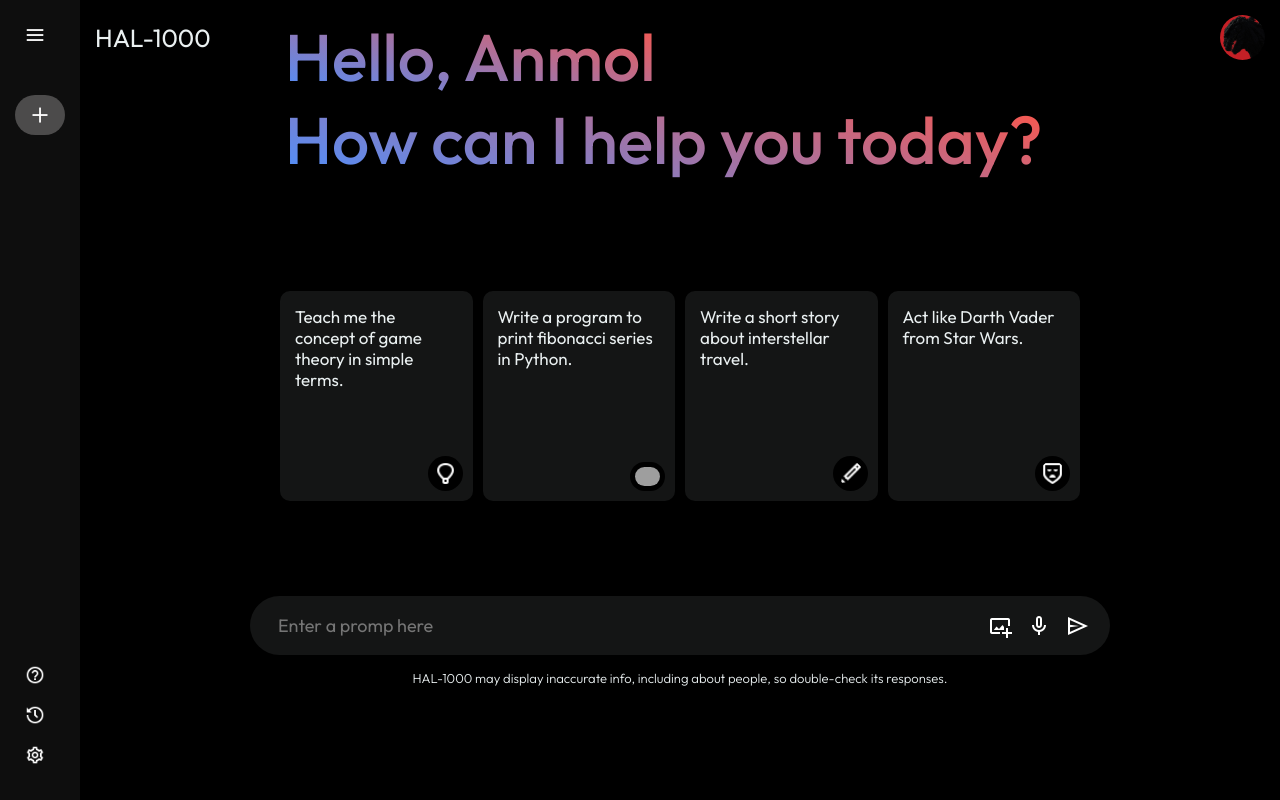
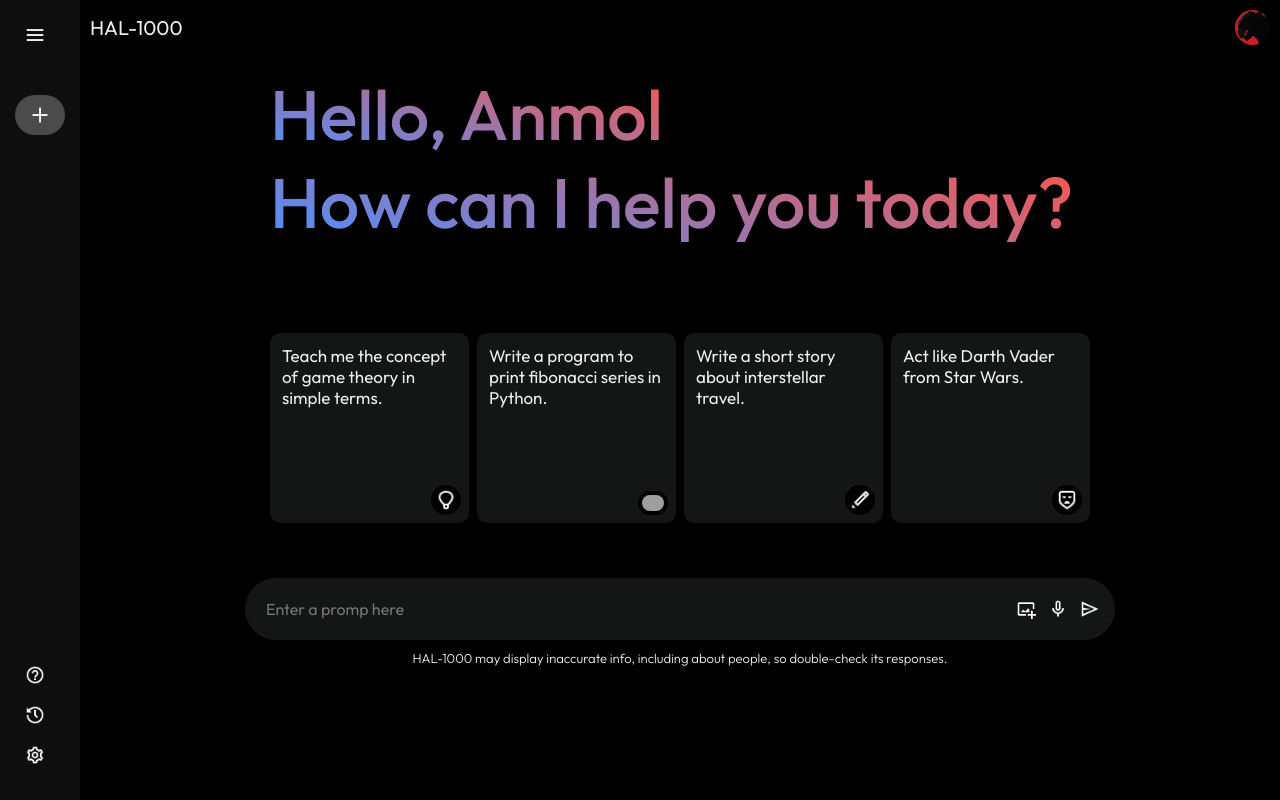
Before and after one commit to Preet2099x/HAL-1000, a React (Vite) app: page / in a window 1280 px wide. Built offline with nearby package versions, Linux system fonts and the light colour scheme; grey boxes are pictures that could not be loaded.

Commit message:
fixed ui bugs

```diff
--- a/src/components/main/Main.scss
+++ b/src/components/main/Main.scss
@@ -8,17 +8,16 @@ $font-color: #EAF0F1;
     background-color: $main-theme;
     color: $font-color;
 
-
     .nav{
         display: flex;
         align-items: center;
         justify-content: space-between;
-        font-size: 25px;
-        padding: 15px;
+        font-size: 20px; // Decreased from 25px
+        padding: 10px; // Decreased from 15px
         color: $font-color;
 
         img{
-            width: 45px;
+            width: 35px; // Decreased from 45px
             border-radius: 50%
         };
     }
@@ -28,10 +27,10 @@ $font-color: #EAF0F1;
         margin: auto;
 
         .header{
-            margin: -80px 35px 50px;
-            font-size: 66px;
+            margin: 0px 25px 40px; // Decreased from -80px 35px 50px
+            font-size: 70px; // Decreased from 66px
             color: #777E8B;
-            padding: 20px;
+            padding: 15px; // Decreased from 20px
             font-weight: 500;
 
             span {
@@ -45,33 +44,33 @@ $font-color: #EAF0F1;
 
         .cards{
             display: grid;
-            grid-template-columns: repeat(auto-fill,minmax(180px,1fr));
-            gap: 10px;
-            padding: 50px;
-            margin-top: -10px;
-            margin-bottom: 45px;
+            grid-template-columns: repeat(auto-fill, minmax(160px, 1fr)); // Decreased min-width from 180px
+            gap: 8px; // Decreased from 10px
+            padding: 40px; // Decreased from 50px
+            margin-top: -8px; // Decreased from -10px
+            margin-bottom: 0px; // Decreased from 45px
 
             .card{
-                height: 210px;
-                padding: 15px;
+                height: 190px; // Decreased from 210px
+                padding: 12px; // Decreased from 15px
                 background-color: rgba(29, 30, 31, 0.7);
                 border-radius: 10px;
                 position: relative;
                 cursor: pointer;
 
                 img{
-                    width:35px;
-                    padding: 5px;
+                    width: 30px; // Decreased from 35px
+                    padding: 4px; // Decreased from 5px
                     position: absolute;
                     background-color: #000;
                     border-radius: 20px;
-                    bottom: 10px;
-                    right: 10px;
+                    bottom: 8px; // Decreased from 10px
+                    right: 8px; // Decreased from 10px
                 }
 
                 p{
                     color: #EAF0F1;
-                    font-size: 17px;
+                    font-size: 17px; // Decreased from 17px
                 }
             }
             .card:hover{
@@ -82,23 +81,22 @@ $font-color: #EAF0F1;
 
     .search-container{
         position: relative;
-        bottom: 0;
         width: 100%;
         max-width: 900px;
-        padding: 0px 20px;
+        padding: 15px 15px; // Decreased from 20px
         margin: auto;
 
         .search-box{
             display: flex;
             align-items: center;
             justify-content: space-between;
-            gap: 20px;
+            gap: 15px; // Decreased from 20px
             background-color: rgba(29, 30, 31, 0.7);
-            padding: 10px 20px;
+            padding: 15px 15px; // Decreased from 10px 20px
             border-radius: 50px;
 
             img{
-                width: 24px;
+                width: 20px; // Decreased from 24px
                 cursor: pointer;
             }
 
@@ -107,21 +105,21 @@ $font-color: #EAF0F1;
                 background: transparent;
                 border: none;
                 outline: none;
-                padding: 8px;
-                font-size: 18px;
+                padding: 6px; // Decreased from 8px
+                font-size: 16px; // Decreased from 18px
                 color: #EAF0F1;
             }
 
             div{
                 display: flex;
                 align-items: center;
-                gap: 15px;
+                gap: 12px; // Decreased from 15px
             }
         }
 
         .small-text{
-            font-size: 13px;
-            margin: 15px auto;
+            font-size: 13px; // Decreased from 13px
+            margin: 10px auto; // Decreased from 15px
             text-align: center;
             font-weight: 300;
         }
```
